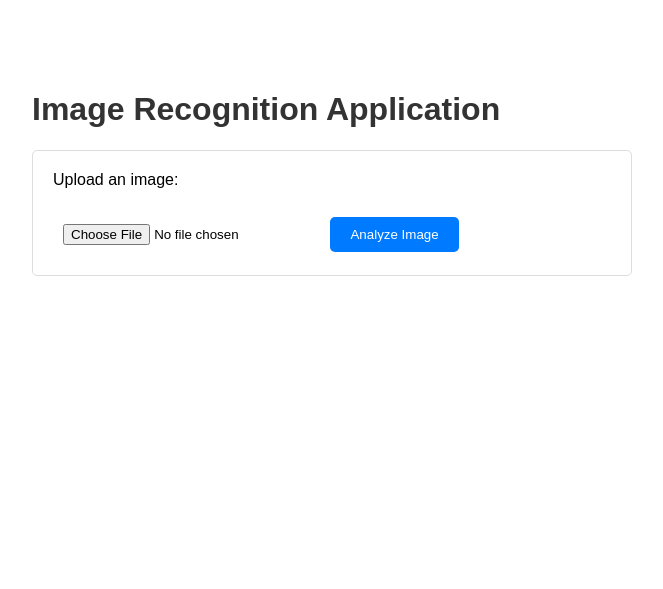
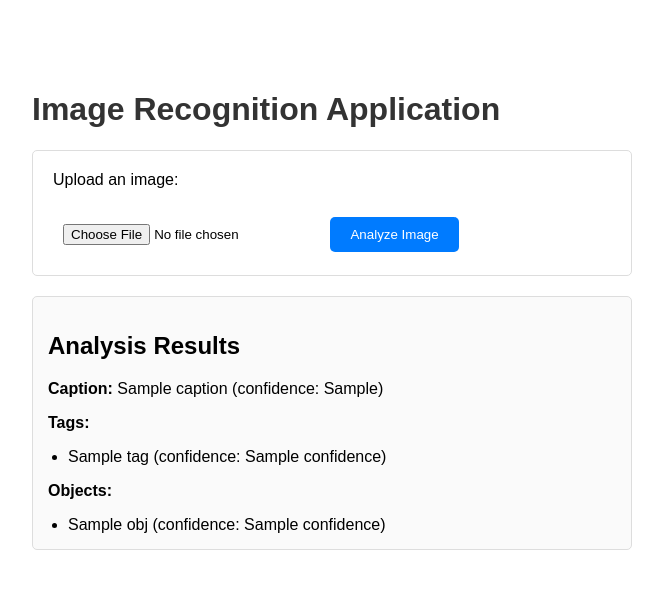
Before and after one commit to CoolDude2750/Azure-Image-Recognition-App, a FastAPI app: template src/templates/index.html in a window 1280 px wide. Shown: the top 589 px of the page, without its empty margins (308-971 px from the left). Run offline with FastAPI, Linux system fonts and the light colour scheme; the template is opened without the code that fills it: most values are stand-ins (such as "Sample title", 1, 10 or a date in 2020).

Commit message:
new completed implementation

```diff
--- a/src/api.py
+++ b/src/api.py
@@ -23,14 +23,30 @@ async def upload_image(request: Request, file: UploadFile = File(...)):
     result = client.analyze_bytes(image_bytes)
 
     caption = result.caption.text if result.caption else None
-    tags = [t["name"] for t in result.tags.get("values", [])]
-    objects = [o["tags"][0] for o in result.objects.get("values", []) if o.get("tags")]
+    caption_confidence = getattr(result.caption, "confidence", None) if result.caption else None
+    tags = [
+        {
+            "name": t.get("name"),
+            "confidence": round(t.get("confidence", 0), 2)
+        }
+        for t in result.tags.get("values", []) if t.get("name")
+    ]
+    objects = []
+    for o in result.objects.get("values", []):
+        if not o.get("tags"):
+            continue
+        first_tag = o["tags"][0]
+        obj_name = first_tag.get("name")
+        obj_confidence = round(first_tag.get("confidence", 0), 2)
+        if obj_name:
+            objects.append({"name": obj_name, "confidence": obj_confidence})
 
     return templates.TemplateResponse(
         request=request,
         name="index.html",
         context={
             "caption": caption,
+            "caption_confidence": caption_confidence,
             "tags": tags,
             "objects": objects
         }
@@ -44,11 +60,27 @@ async def analyze_image(file: UploadFile = File(...)):
     result = client.analyze_bytes(image_bytes)
 
     caption = result.caption.text if result.caption else None
-    tags = [t["name"] for t in result.tags.get("values", [])]
-    objects = [o["tags"][0] for o in result.objects.get("values", []) if o.get("tags")]
+    caption_confidence = getattr(result.caption, "confidence", None) if result.caption else None
+    tags = [
+        {
+            "name": t.get("name"),
+            "confidence": round(t.get("confidence", 0), 2)
+        }
+        for t in result.tags.get("values", []) if t.get("name")
+    ]
+    objects = []
+    for o in result.objects.get("values", []):
+        if not o.get("tags"):
+            continue
+        first_tag = o["tags"][0]
+        obj_name = first_tag.get("name")
+        obj_confidence = round(first_tag.get("confidence", 0), 2)
+        if obj_name:
+            objects.append({"name": obj_name, "confidence": obj_confidence})
 
     return JSONResponse({
         "caption": caption,
+        "caption_confidence": caption_confidence,
         "tags": tags,
         "objects": objects
     })
--- a/src/config.py
+++ b/src/config.py
@@ -1,6 +1,6 @@
 from dotenv import load_dotenv
 import os
-
+# This module is responsible for loading environment variables and providing configuration settings for the application.
 def load_env():
     load_dotenv()
 
--- a/src/templates/index.html
+++ b/src/templates/index.html
@@ -27,6 +27,17 @@
             margin-top: 10px;
         }
         button:hover { background-color: #0056b3; }
+        .results {
+            margin-top: 20px;
+            padding: 15px;
+            border: 1px solid #ddd;
+            border-radius: 5px;
+            background-color: #fafafa;
+        }
+        .results ul {
+            margin: 0 0 0 20px;
+            padding: 0;
+        }
     </style>
 </head>
 <body>
@@ -36,5 +47,38 @@
         <input type="file" id="file" name="file" accept="image/*" required>
         <button type="submit">Analyze Image</button>
     </form>
+
+    {% if caption or tags or objects %}
+    <div class="results">
+        <h2>Analysis Results</h2>
+        {% if caption %}
+            <p><strong>Caption:</strong> {{ caption }}{% if caption_confidence is not none %} (confidence: {{ caption_confidence }}){% endif %}</p>
+        {% else %}
+            <p><strong>Caption:</strong> No caption detected.</p>
+        {% endif %}
+
+        {% if tags %}
+            <p><strong>Tags:</strong></p>
+            <ul>
+                {% for tag in tags %}
+                    <li>{{ tag.name }}{% if tag.confidence is not none %} (confidence: {{ tag.confidence }}){% endif %}</li>
+                {% endfor %}
+            </ul>
+        {% else %}
+            <p><strong>Tags:</strong> No tags detected.</p>
+        {% endif %}
+
+        {% if objects %}
+            <p><strong>Objects:</strong></p>
+            <ul>
+                {% for obj in objects %}
+                    <li>{{ obj.name }}{% if obj.confidence is not none %} (confidence: {{ obj.confidence }}){% endif %}</li>
+                {% endfor %}
+            </ul>
+        {% else %}
+            <p><strong>Objects:</strong> No objects detected.</p>
+        {% endif %}
+    </div>
+    {% endif %}
 </body>
 </html>
--- a/src/vision_client.py
+++ b/src/vision_client.py
@@ -3,7 +3,7 @@ from azure.ai.vision.imageanalysis import ImageAnalysisClient
 from azure.core.credentials import AzureKeyCredential
 from src.config import load_env
 
-
+# VisionClient encapsulates the logic for interacting with Azure's Computer Vision API
 class VisionClient:
     def __init__(self):
         load_env()
@@ -11,7 +11,7 @@ class VisionClient:
             endpoint=os.getenv("VISION_ENDPOINT"),
             credential=AzureKeyCredential(os.getenv("VISION_KEY"))
         )
-
+# Method for analyzing an image from a file path (used in CLI)
     def analyze(self, image_path: str):
         with open(image_path, "rb") as f:
             image_data = f.read()
```
Also changed, not shown: tests/test_vision_client.py (+52 -0 lines), London_Bridge.jpg (deleted).
